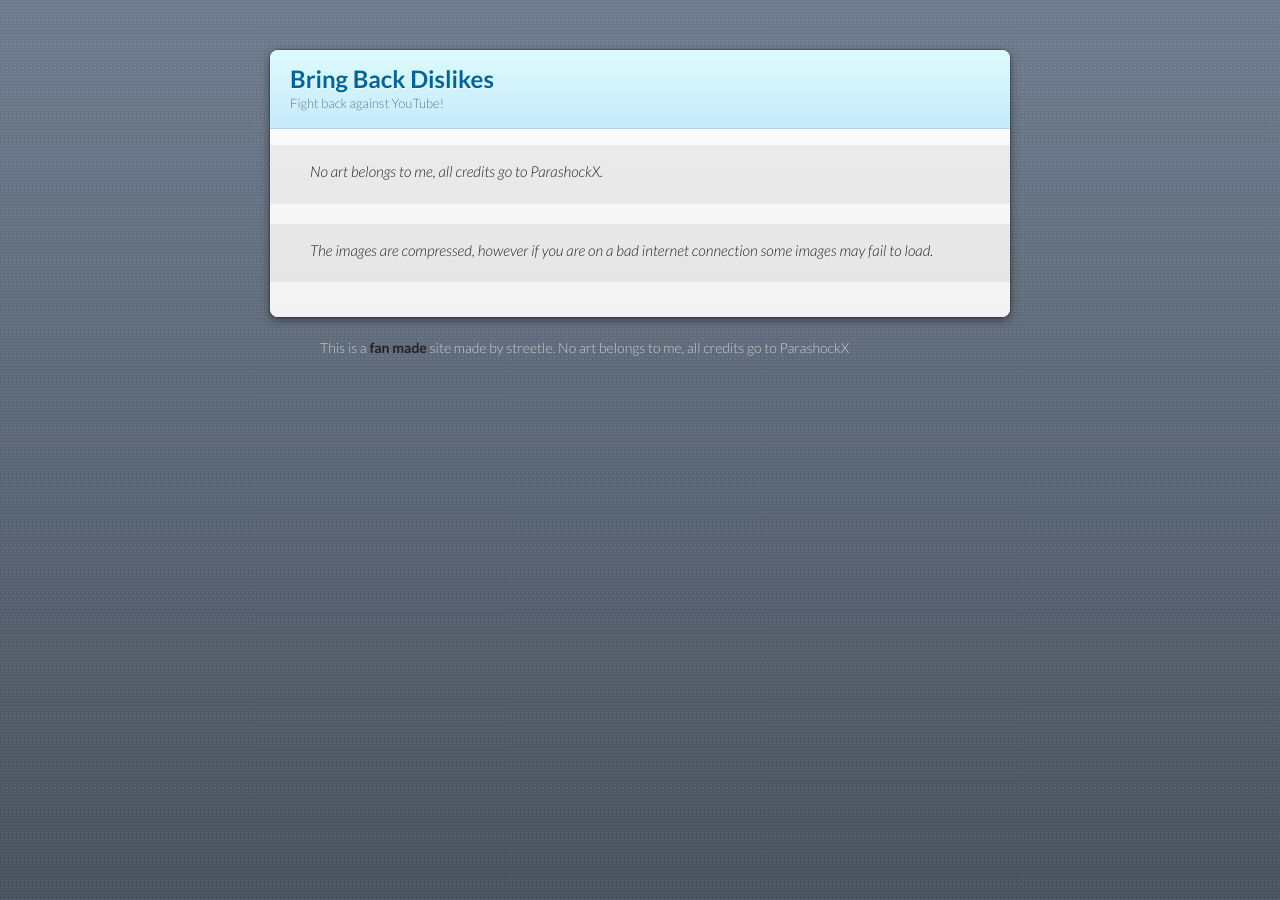
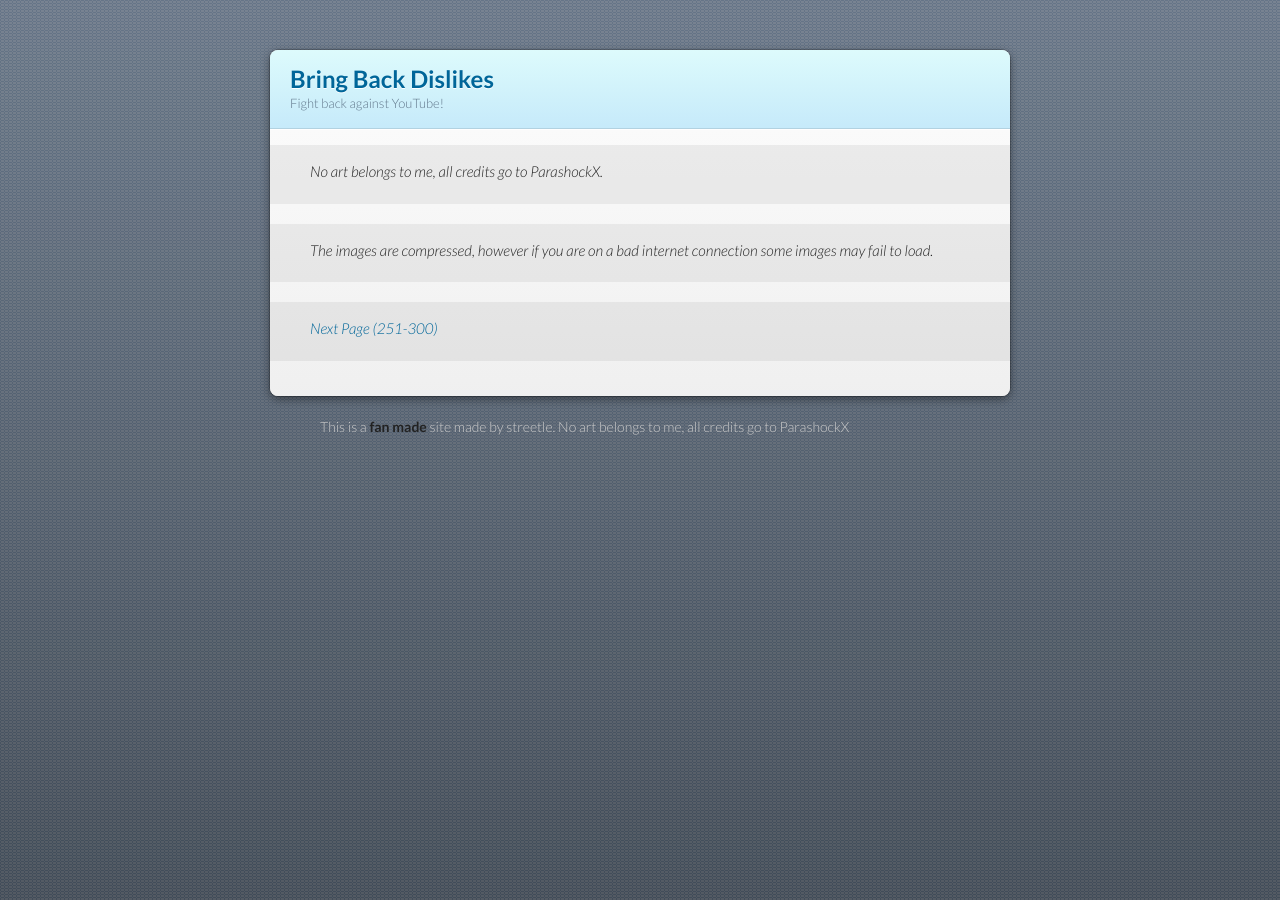
Before and after one commit to streetlegithub/bringbackdislikes.ml, a Jekyll site: the page built from 250.md, in a window 1280 px wide. Built offline with Jekyll 4.4.1, drawn with Linux system fonts in a browser that asks for light colours; our own code applies the rules of GitHub Pages for plain Markdown files.

Commit message:
Update 250.md

```diff
--- a/250.md
+++ b/250.md
@@ -1,3 +1,5 @@
 > No art belongs to me, all credits go to ParashockX.
 
 > The images are compressed, however if you are on a bad internet connection some images may fail to load.
+
+> <a href="https://www.bringbackdislikes.ml/300">Next Page (251-300)</a>
```
